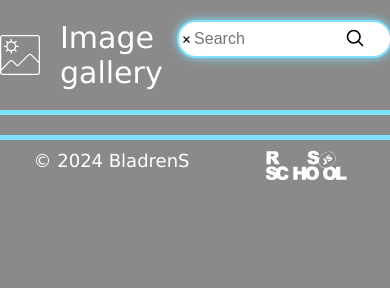
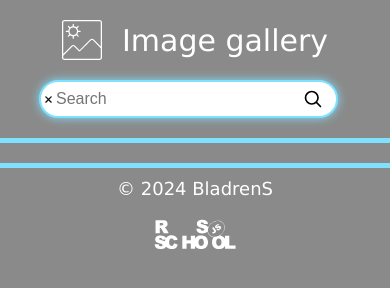
Before and after one commit to BladrenS/image-gallery, a plain HTML site: page index.html in a window 390 px wide. Drawn offline with Linux system fonts and the light colour scheme; no server answers.

Commit message:
feat: add adaptive

```diff
--- a/style.css
+++ b/style.css
@@ -17,6 +17,8 @@ body {
 
 .search {
    position: relative;
+   display: flex;
+   align-items: center;
    width: 320px;
 }
 
@@ -32,8 +34,8 @@ body {
 
 .mag {
    position: absolute;
-   right: 25px;
-   top: 8px;
+   right: 9%;
+   top: 9px;
    transition: all 0.4s linear;
 }
 
@@ -115,3 +117,30 @@ body {
 .github:hover {
    opacity: 0.5;
 }
+
+@media (max-width: 768px) {
+   .image {
+      width: 100%;
+   }
+}
+
+@media (max-width: 605px) {
+   .header {
+      flex-direction: column;
+      align-items: center;
+   }
+
+   .search {
+      width: 80%;
+      margin-top: 20px;
+   }
+
+   .footer {
+      flex-direction: column;
+      align-items: center;
+   }
+
+   .rssshool {
+      margin-top: 20px;
+   }
+}
```
